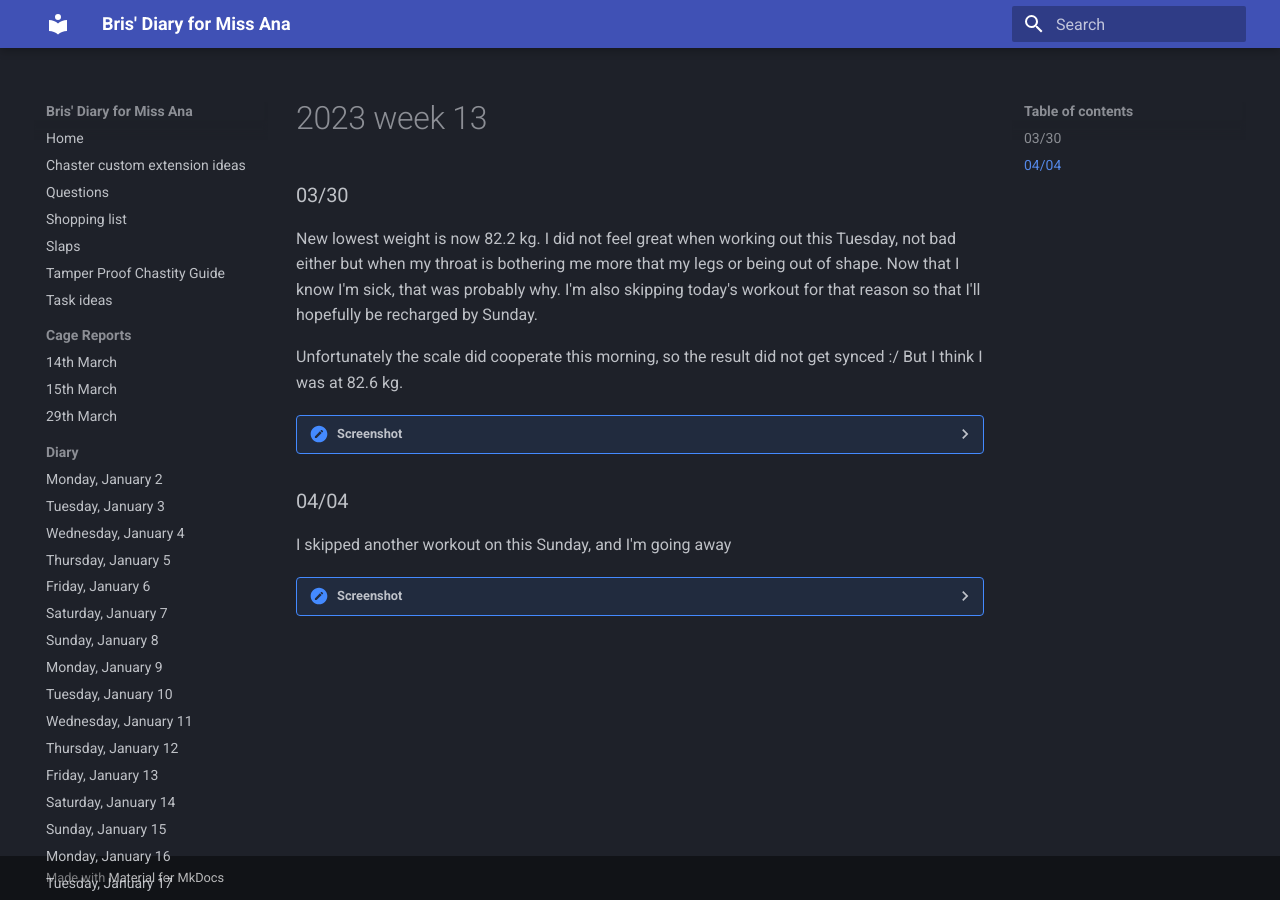
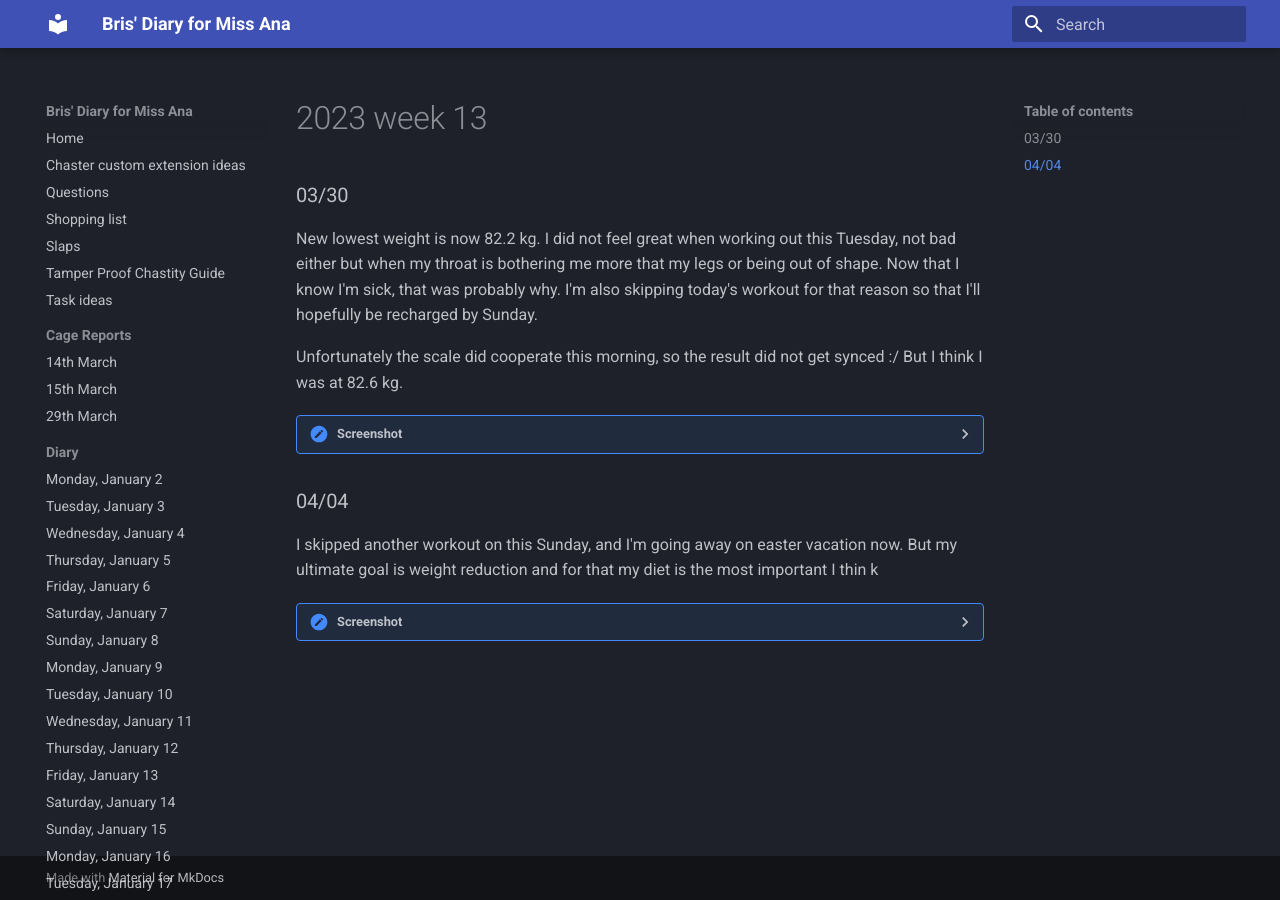
Before and after one commit to bris00/DFMA, an MkDocs documentation site: the page built from diary/Fitness Reports/2023 - week 13.md, in a window 1280 px wide. Built offline with MkDocs 1.6.1 and Material for MkDocs 9.7.7, drawn with Linux system fonts in a browser that asks for light colours.

Commit message:
vault backup: 2023-04-04 15:23:29
Affected files:
diary/Fitness Reports/2023 - week 13.md

```diff
--- a/diary/Fitness Reports/2023 - week 13.md
+++ b/diary/Fitness Reports/2023 - week 13.md
@@ -9,7 +9,7 @@ Unfortunately the scale did cooperate this morning, so the result did not get sy
 </details>
 
 ### 04/04
-I skipped another workout on this Sunday, and I'm going away
+I skipped another workout on this Sunday, and I'm going away on easter vacation now. But my ultimate goal is weight reduction and for that my diet is the most important I thin k
 
 <details>
 	<summary>Screenshot</summary>
```
